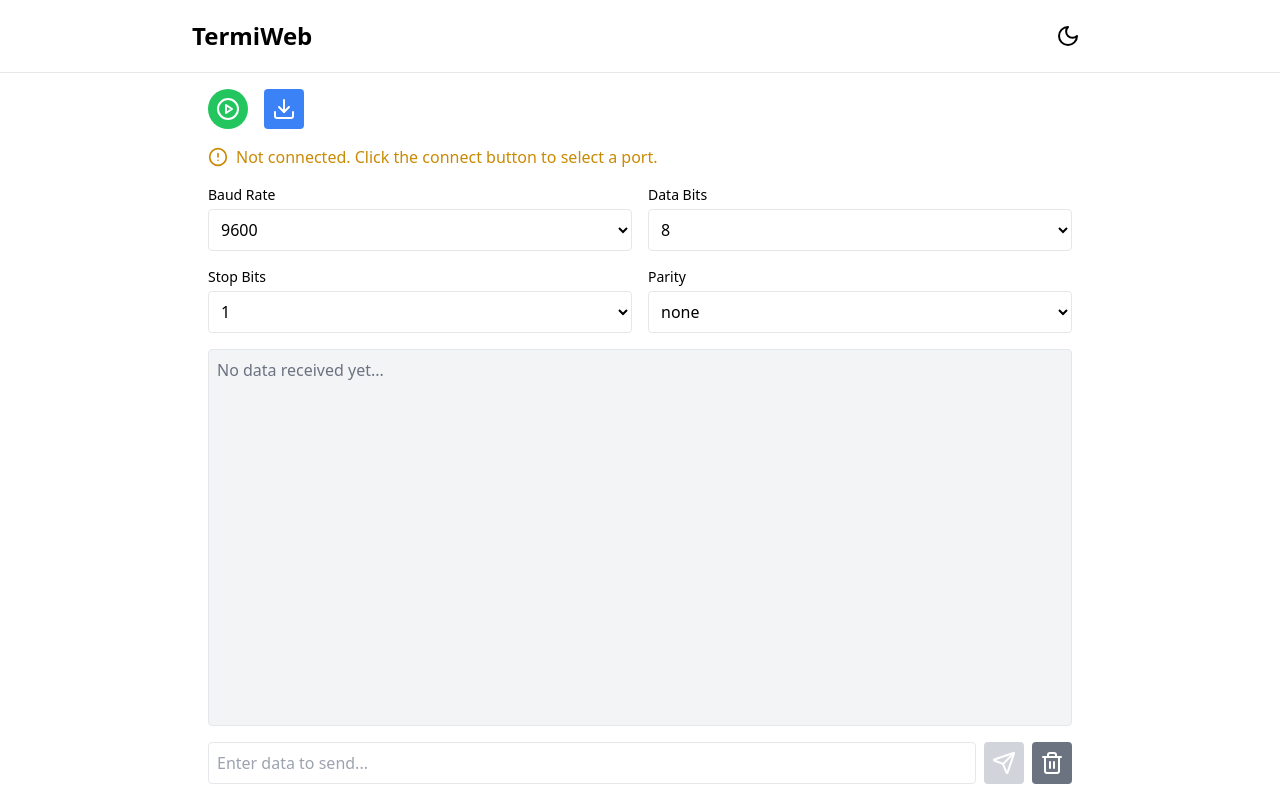
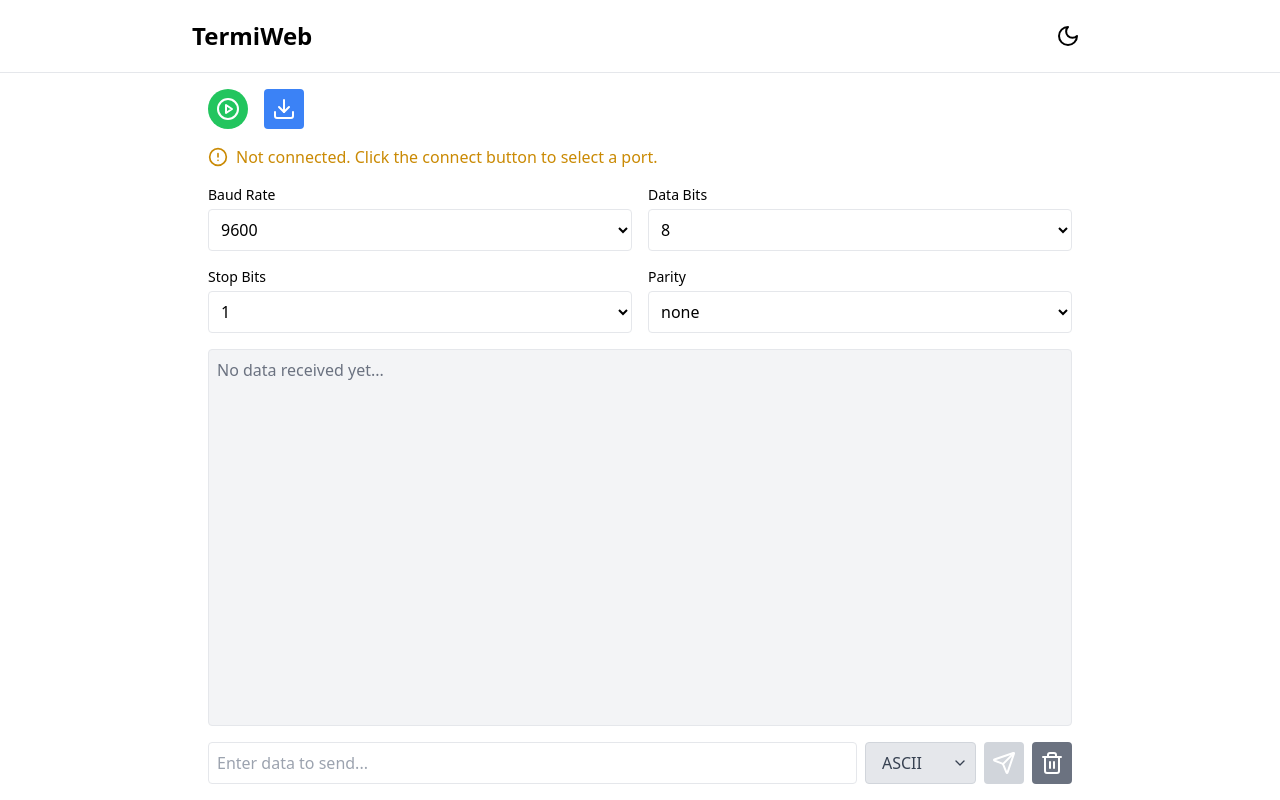
Before and after one commit to baturyilmaz/uartterminal.com, a React (Vite) app: page / in a window 1280 px wide. Built offline with nearby package versions, Linux system fonts and the light colour scheme.

Commit message:
add format options

```diff
--- a/src/App.tsx
+++ b/src/App.tsx
@@ -1,5 +1,5 @@
 import React, { useState, useRef, useEffect, createContext, useContext } from 'react';
-import { AlertCircle, Send, Trash2, PlayCircle, StopCircle, Moon, Sun, Copy, Download } from 'lucide-react';
+import { AlertCircle, Send, Trash2, PlayCircle, StopCircle, Moon, Sun, Copy, Download, ChevronDown } from 'lucide-react';
 
 const ThemeContext = createContext({ isDarkMode: false, toggleDarkMode: () => {} });
 
@@ -60,6 +60,7 @@ const App = () => {
     stopBits: 1,
     parity: 'none'
   });
+  const [sendFormat, setSendFormat] = useState('ascii');
 
   const outputRef = useRef(null);
   const bufferRef = useRef('');
@@ -143,9 +144,28 @@ const App = () => {
   const sendData = async () => {
     if (inputData.trim() && portInfo.writer) {
       try {
-        const data = new TextEncoder().encode(inputData);
+        let data;
+        switch (sendFormat) {
+          case 'ascii':
+            data = new TextEncoder().encode(inputData);
+            break;
+          case 'hex':
+            data = new Uint8Array(inputData.split(' ').map(byte => parseInt(byte, 16)));
+            break;
+          case 'binary':
+            data = new Uint8Array(inputData.split(' ').map(byte => parseInt(byte, 2)));
+            break;
+          case 'decimal':
+            data = new Uint8Array(inputData.split(' ').map(byte => parseInt(byte, 10)));
+            break;
+          case 'base64':
+            data = Uint8Array.from(atob(inputData), c => c.charCodeAt(0));
+            break;
+          default:
+            throw new Error('Unsupported send format');
+        }
         await portInfo.writer.write(data);
-        setReceivedData(prev => [...prev, { type: 'sent', text: inputData, timestamp: new Date() }]);
+        setReceivedData(prev => [...prev, { type: 'sent', text: inputData, timestamp: new Date(), format: sendFormat }]);
         setInputData('');
       } catch (err) {
         console.error('Error sending data:', err);
@@ -189,6 +209,23 @@ const App = () => {
     link.download = 'serial_log.txt';
     link.click();
     URL.revokeObjectURL(url);
+  };
+
+  const formatSentData = (text, format) => {
+    switch (format) {
+      case 'ascii':
+        return text;
+      case 'hex':
+        return text.split(' ').map(byte => String.fromCharCode(parseInt(byte, 16))).join('');
+      case 'binary':
+        return text.split(' ').map(byte => String.fromCharCode(parseInt(byte, 2))).join('');
+      case 'decimal':
+        return text.split(' ').map(byte => String.fromCharCode(parseInt(byte, 10))).join('');
+      case 'base64':
+        return atob(text);
+      default:
+        return text;
+    }
   };
 
   return (
@@ -271,7 +308,7 @@ const App = () => {
                 <div>
                   <span className="text-xs text-gray-500 dark:text-gray-400 mr-2">{formatTimestamp(item.timestamp)}</span>
                   <span className="font-bold mr-2">{item.type === 'sent' ? 'TX:' : 'RX:'}</span>
-                  <span className="font-mono">{item.text}</span>
+                  <span className="font-mono">{item.type === 'sent' ? `${item.text}` : item.text}</span>
                 </div>
                 <button
                   onClick={() => copyToClipboard(item.text)}
@@ -295,6 +332,22 @@ const App = () => {
             className="flex-grow p-2 border rounded bg-white dark:bg-gray-700 dark:text-white"
             disabled={!isConnected}
           />
+          <div className="relative">
+            <select
+              value={sendFormat}
+              onChange={(e) => setSendFormat(e.target.value)}
+               className="appearance-none bg-gray-200 border border-gray-300 text-gray-700 py-2 px-4 pr-8 rounded leading-tight focus:outline-none focus:bg-white focus:border-gray-500 dark:bg-gray-700 dark:border-gray-600 dark:text-white h-full"
+            >
+              <option value="ascii">ASCII</option>
+              <option value="hex">HEX</option>
+              <option value="binary">Binary</option>
+              <option value="decimal">Decimal</option>
+              <option value="base64">Base64</option>
+            </select>
+            <div className="pointer-events-none absolute inset-y-0 right-0 flex items-center px-2 text-gray-700 dark:text-gray-300">
+              <ChevronDown size={16} />
+            </div>
+          </div>
           <button
             onClick={sendData}
             disabled={!isConnected}
```
